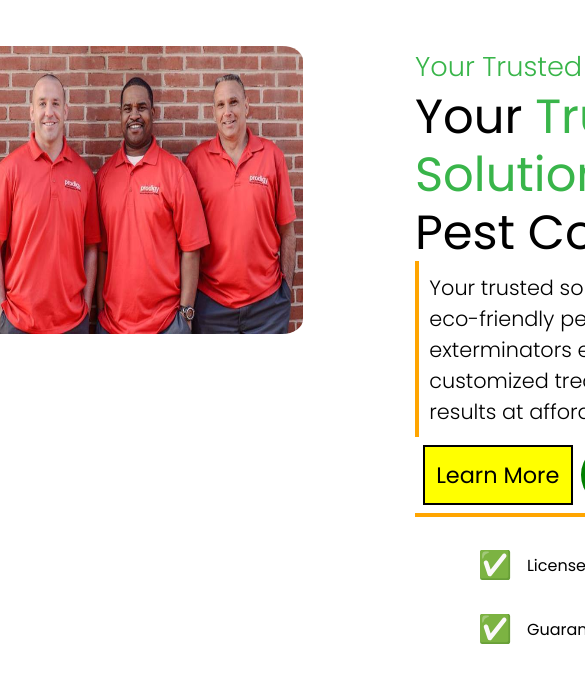
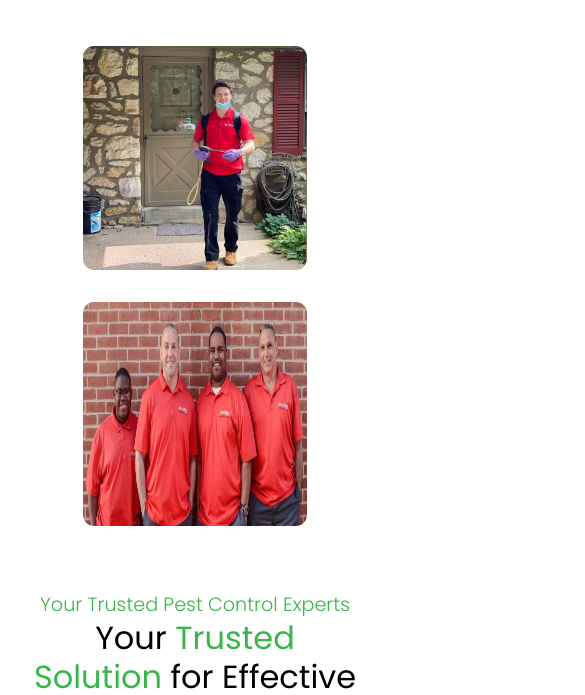
Before and after one commit to alecnissen/Precision-Pest-Control, a React (Vite) app: page / in a window 390 px wide. Shown: the part 827-1522 px from the top of the page, 585 px wide, since content can reach past the window. Built offline with nearby package versions, Linux system fonts and the light colour scheme.

Commit message:
added media queries for smaller mobile phones for the about us/trusted pest solution section

```diff
--- a/src/AboutUsHomepage.jsx
+++ b/src/AboutUsHomepage.jsx
@@ -40,7 +40,7 @@ export default function AboutUsHomepage() {
         <div className='call-for-help-container'>
 
           <p>Call for help: </p>
-          <h3>555-555-5555</h3>
+          <h4 className='call-for-help-phone-num'>555-555-5555</h4>
         </div>
 
         </div>
--- a/src/Styles/about_us_homepage_styles.scss
+++ b/src/Styles/about_us_homepage_styles.scss
@@ -3,6 +3,7 @@
     justify-content: center;
     // justify-content: space-evenly;
     gap: 3em;
+    // background: linear-gradient(0.25turn, #eec041, #d3ffb6, #eea455);
 }
 
 // .about-us-homepage-content-wrapper * {
@@ -10,8 +11,8 @@
 // }
 
 .pps-worker-img-1 {
-    display: flex;
-    align-items: flex-start;
+    // display: flex;
+    // align-items: flex-start;
     width: 26em;
     height: 18em;
     border-radius: 5%;
@@ -52,7 +53,7 @@
 }
 
 .learn-more-btn-container button {
-    font-size: 1.4rem;
+    font-size: 1.3rem;
     padding: 0.5em;
     font-family: "Poppins", sans-serif;
     background-color: yellow;
@@ -125,13 +126,21 @@
 }
 
 .call-for-help-container p {
-    font-size: 1rem;
+    font-size: 1.2rem;
+    font-family: "Poppins", sans-serif;
+    // color: rgb(57, 181, 74);
+
 }
 
-.call-for-help-container h3 {
+// .call-for-help-container h3 {
+//     font-size: 1.2rem;
+// }
+
+.call-for-help-phone-num {
     font-size: 1.2rem;
+    font-family: "Poppins", sans-serif;
+    color: rgb(57, 181, 74);
 }
-
 
 
 
@@ -172,3 +181,170 @@
     width: 2em;
     height: auto;
 }
+
+@media (max-width: 1530px) {
+
+   .about-us-homepage-content-wrapper {
+    gap: 0;
+   }
+
+
+    .pps-worker-img-1 {
+        width: 22em;
+        // height: 14em;
+    }
+
+    .pps-worker-img2 {
+        width: 22em;
+    }
+}
+
+
+@media (max-width: 1400px) {
+    .about-us-homepage-content-wrapper {
+        display: flex;
+        flex-direction: column;
+        justify-content: center;
+        align-items: center;
+        padding: 0;
+        gap: 0;
+    }
+
+    .pps-worker-img-1 {
+        width: 27em;
+        height: 25em;
+    }
+
+    .pps-worker-img2 {
+        width: 25em;
+    }
+
+
+}
+
+@media (max-width: 900px) {
+    .pps-worker-img-1 {
+        width: 20em;
+        height: 17em;
+    }
+
+    .pps-worker-img2 {
+        width: 17em;
+    }
+}
+
+
+@media (max-width: 650px) {
+    .pps-worker-img-1 {
+        width: 14em;
+        height: 14em;
+    }
+
+    .pps-worker-img2 {
+        width: 14em;
+    }
+}
+
+
+@media (max-width: 550px) {
+    .about-us-content-container h3 {
+        font-size: 1.2rem;
+        text-align: center;
+    }
+
+    .about-us-content-container h1 {
+        font-size: 2rem;
+        text-align: center;
+    }
+
+    .about-us-description-p {
+        font-size: 1rem;
+        text-align: center;
+    }
+
+    .learn-more-btn-container button {
+        font-size: 1rem;
+    }
+
+    .learn-more-call-help-button-container {
+        display: flex;
+        justify-content: center;
+    }
+
+    .check-mark-set-1, .check-mark-set-2 {
+        display: flex;
+        flex-direction: column;
+        // justify-content: flex-start;
+        // align-items: center;
+    }
+
+    // .pps-worker-img-1, .pps-worker-img2 {
+    //     display: none;
+    // }
+
+    // .pps-worker-img-1 {
+    //     width: 12em;
+    //     height: 12em;
+    // }
+
+    // .pps-worker-img2 {
+    //     width: 12m;
+    // }
+
+    .pps-workers-container {
+        display: flex;
+        flex-direction: column;
+    }
+
+    // .about-us-content-container h3 {
+    //     font-size: 1rem;
+    // }
+
+
+    .call-for-help-container p,
+    .call-for-help-phone-num {
+        font-size: 1rem;
+    }
+
+    .phone-icon-container img {
+        width: 1.5em;
+    }
+
+    .phone-icon-container {
+        width: 2em;
+        height: 2em;
+    }
+
+    .check-mark-set-1,
+    .check-mark-set-2 {
+        margin-right: 3em;
+    }
+
+
+}
+
+// .pps-worker-img-1 {
+//     // display: flex;
+//     // align-items: flex-start;
+//     width: 26em;
+//     height: 18em;
+//     border-radius: 5%;
+// }
+
+// .pps-worker-img2 {
+//     width: 24em;
+//     border-radius: 5%;
+
+// }
+
+
+@media (max-width: 380px) {
+    .learn-more-btn-container button {
+        font-size: 0.8rem;
+    }
+
+    .call-for-help-container p,
+    .call-for-help-phone-num {
+        font-size: 0.8rem;
+    }
+}
```
